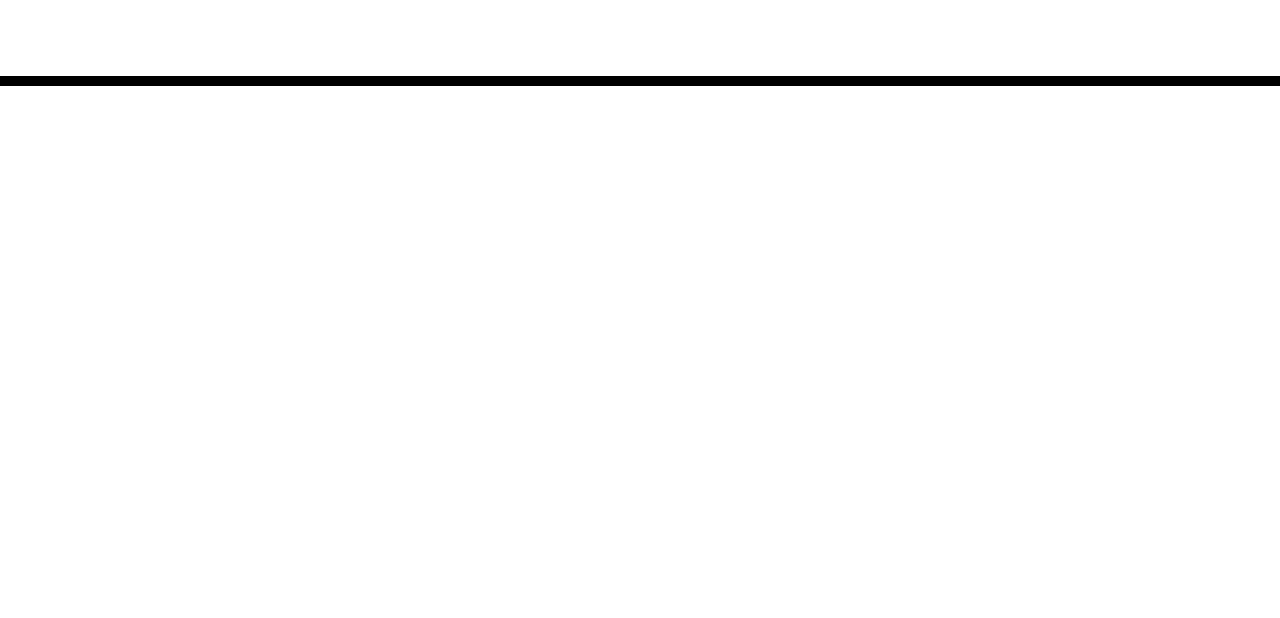
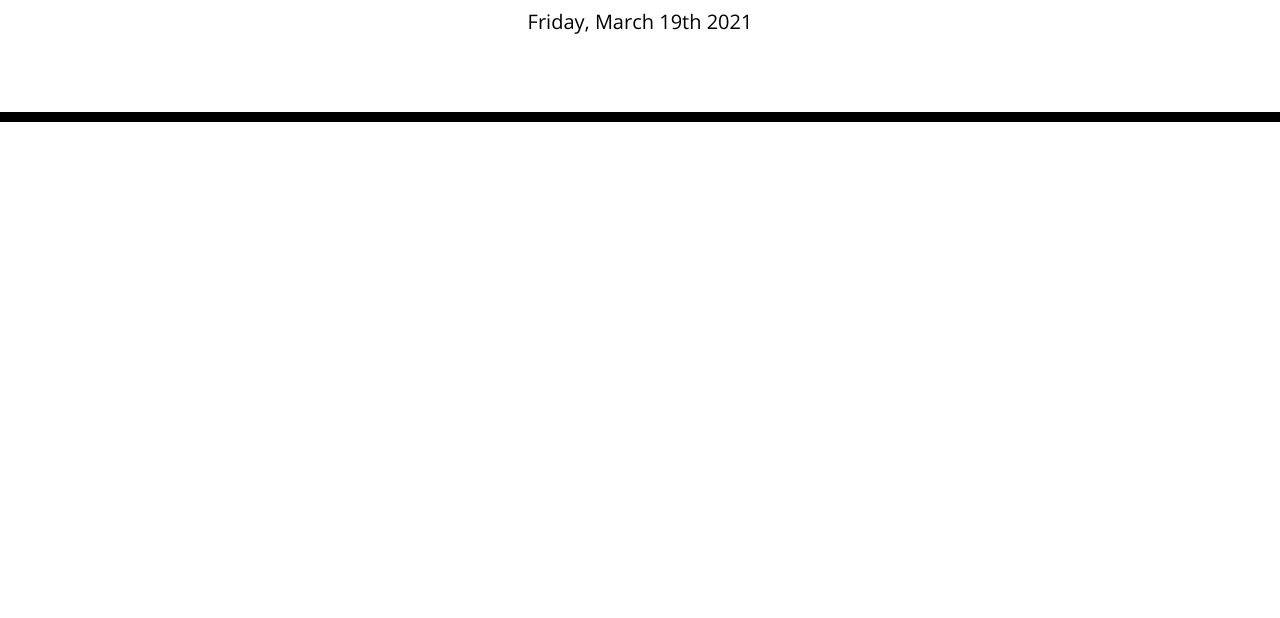
Before and after one commit to 0Blockaye0/Workday-Scheduler, a plain HTML site: page index.html in a window 1280 px wide. Shown: the part 182-800 px from the top of the page. Drawn offline with nearby package versions, Linux system fonts and the light colour scheme.

Commit message:
files structured and js file started, header complete

```diff
--- /dev/null
+++ b/Develop/script.js
@@ -0,0 +1,5 @@
+// DISPLAY CURRENT DATE TO HEADER //
+var currentDateEl = document.getElementById("currentDay");
+var currentDate = moment().format("dddd, MMMM Do YYYY");
+console.log(currentDate);
+currentDateEl.innerHTML = currentDate;
--- a/Develop/index.html
+++ b/index.html
@@ -18,7 +18,7 @@
       href="https://fonts.googleapis.com/css?family=Open+Sans&display=swap"
       rel="stylesheet"
     />
-    <link rel="stylesheet" href="style.css" />
+    <link rel="stylesheet" href="./Develop/style.css" />
     <title>Work Day Scheduler</title>
   </head>
 
@@ -34,5 +34,6 @@
 
     <script src="https://code.jquery.com/jquery-3.4.1.min.js"></script>
     <script src="https://cdnjs.cloudflare.com/ajax/libs/moment.js/2.24.0/moment.min.js"></script>
+    <script src="./Develop/script.js"></script>
   </body>
 </html>
```
